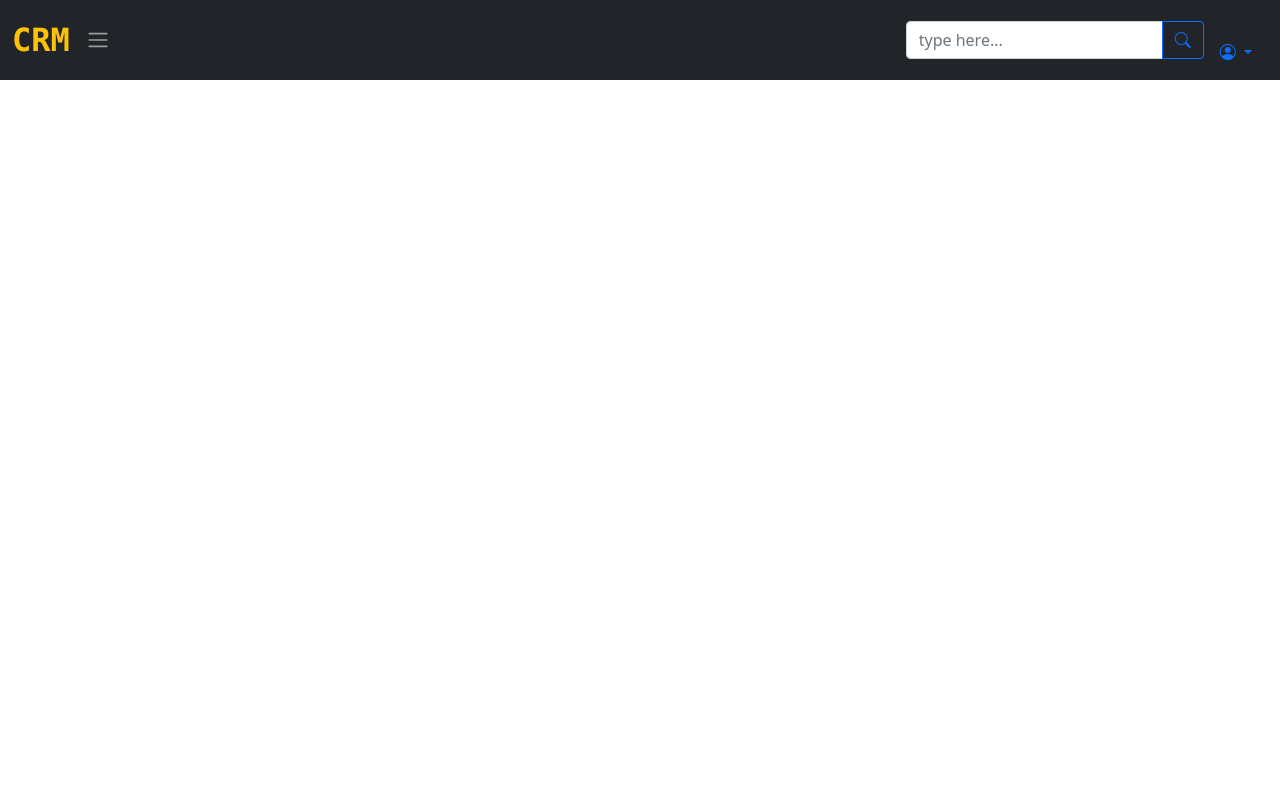
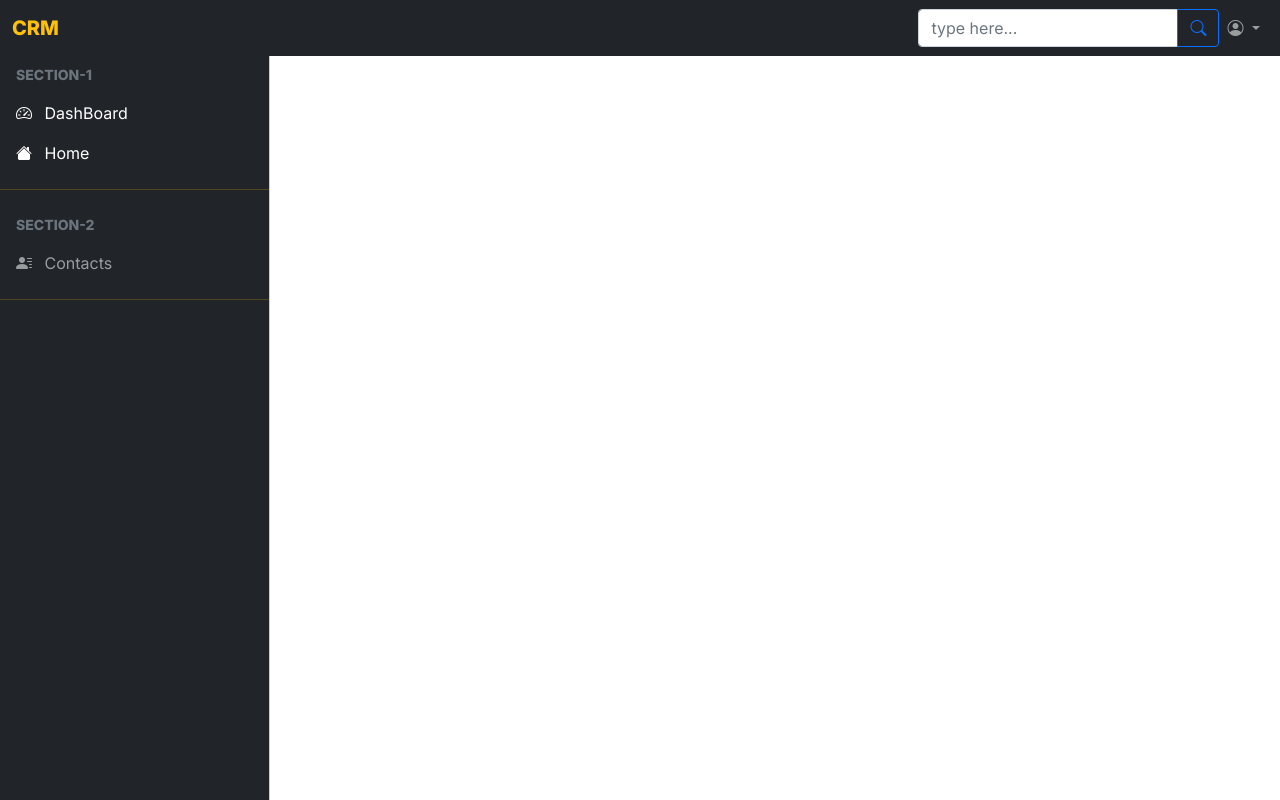
Before and after one commit to bhawna-kumari396/CRM-Customer-Relationship-Management-, a plain HTML site: page CRM/index.html in a window 1280 px wide. Drawn offline with nearby package versions, Linux system fonts and the light colour scheme.

Commit message:
Done with side navbar

```diff
--- a/CRM/css/style.css
+++ b/CRM/css/style.css
@@ -0,0 +1,34 @@
+@import url('https://fonts.googleapis.com/css2?family=Inter:wght@300;400;500;600;800&family=Montserrat:wght@300;400;500&family=Poppins:ital,wght@0,400;1,300;1,400&family=Roboto:ital,wght@0,100;0,300;0,400;0,500;0,700;0,900;1,300;1,400&display=swap');
+
+body,
+button{
+    font-family: 'Inter', sans-serif;
+}
+
+:root{
+    --offcanvas-width: 270px;
+    --topNavbarHight: 56px;
+}
+
+.sidebar-nav{
+    width: var(--offcanvas-width);
+
+}
+
+@media (min-width:992px) {
+
+    body{
+        overflow: auto !important;
+    }
+
+    .offcanvas-backdrop::before {
+        display: none;
+    }
+    .sidebar-nav{
+        transform: none;
+        visibility: visible !important;
+        top:var(--topNavbarHight);
+        height: calc(100% - var(--topNavbarHight));
+
+    }
+}
--- a/CRM/index.html
+++ b/CRM/index.html
@@ -16,9 +16,18 @@
     <!--navbar section-->
     <nav class="navbar navbar-expand-lg navbar-dark bg-dark">
       <div class="container-fluid">
-        <a class="navbar-brand fw-bold text-warning bg-dark fs-2 font-monospace" href="#">CRM</a>
+        <!--offcanvas Trigger-->
+
+        <button class="navbar-toggler" type="button" data-bs-toggle="offcanvas" data-bs-target="#offcanvasExample" aria-controls="offcanvasExample">
+          <span class="navbar-toggler-icon" data-bs-target="#offcanvasExample"></span>
+        </button>
+
+
+        <!--offcanvas Trigger ends-->
+        <a class="navbar-brand fw-bold text-warning bg-dark me-auto
+        " href="#">CRM</a>
         <button
-          class="navbar-toggler"
+          class="navbar-toggler me-4"
           type="button"
           data-bs-toggle="collapse"
           data-bs-target="#navbarSupportedContent"
@@ -26,12 +35,13 @@
           aria-expanded="false"
           aria-label="Toggle navigation"
         ></button>
-          <span class="navbar-toggler-icon"></span>
+
+
         </button>
         <div class="collapse navbar-collapse" id="navbarSupportedContent">
-          <ul class="navbar-nav me-auto mb-2 mb-lg-0"></ul>
-          <form class="d-flex">
-            <div class="input-group">
+
+          <form class="d-flex ms-auto">
+            <div class="input-group my-3 my-lg-0">
               <input
                 type="text"
                 class="form-control"
@@ -48,6 +58,7 @@
               </button>
             </div>
           </form>
+          <ul class="navbar-nav  mb-2 mb-lg-0">
           <li class="nav-item dropdown">
             <a
               class="nav-link dropdown-toggle"
@@ -68,10 +79,82 @@
               </li>
             </ul>
           </li>
+          </ul>
         </div>
       </div>
     </nav>
     <!--navbar end-->
+
+    <!--offcanvas-->
+
+
+
+      <div class="offcanvas offcanvas-start bg-dark text-warning sidebar-nav" tabindex="-1" id="offcanvasExample" aria-labelledby="offcanvasExampleLabel">
+
+        <div class="offcanvas-body p-0">
+          <nav class="navbar-dark">
+            <ul class="navbar-nav">
+              <li>
+
+                <Div class="text-muted small fw-bold text-uppercase px-3 py-2">
+                  Section-1
+                </Div>
+
+
+              </li>
+              <li>
+                <a href="#" class="nav-link px-3 active">
+                  <span class="me-2">
+                    <i class="bi bi-speedometer2"></i></span>
+                  <span>DashBoard</span>
+                </a>
+              </li>
+              <li>
+                <a href="#" class="nav-link px-3 active">
+                  <span class="me-2">
+                    <i class="bi bi-house-fill"></i></span>
+                  <span>Home</span>
+                </a>
+              </li>
+              <li class="my-2">
+                <hr class="dropdown-divider">
+
+              </li>
+
+              <li>
+
+                <Div class="text-muted small fw-bold text-uppercase px-3 py-2">
+                  Section-2
+                </Div>
+
+
+              </li>
+
+              <li>
+                <a class="nav-link px-3 sidebar-link" data-bs-toggle="collapse" href="#collapseExample" role="button" aria-expanded="false" aria-controls="collapseExample">
+                  <span class="me-2">
+                    <i class="bi bi-person-lines-fill"></i></span>
+                  <span>Contacts</span>
+                </a>
+                <div class="collapse" id="collapseExample">
+                  <div class="card card-body">
+                    Some placeholder content for the collapse component. This panel is hidden by default but revealed when the user activates the relevant trigger.
+                  </div>
+                </div>
+              </li>
+
+
+              <li class="my-2">
+                <hr class="dropdown-divider">
+
+              </li>
+            </ul>
+
+          </nav>
+        </div>
+      </div>
+
+    <!--offcanvas ends-->
     <script src="./css/bootstrap-5.0.2-dist/js/bootstrap.bundle.min.js"></script>
     <script src="./css/bootstrap-5.0.2-dist/js/script.js"></script>
   </body>
```
